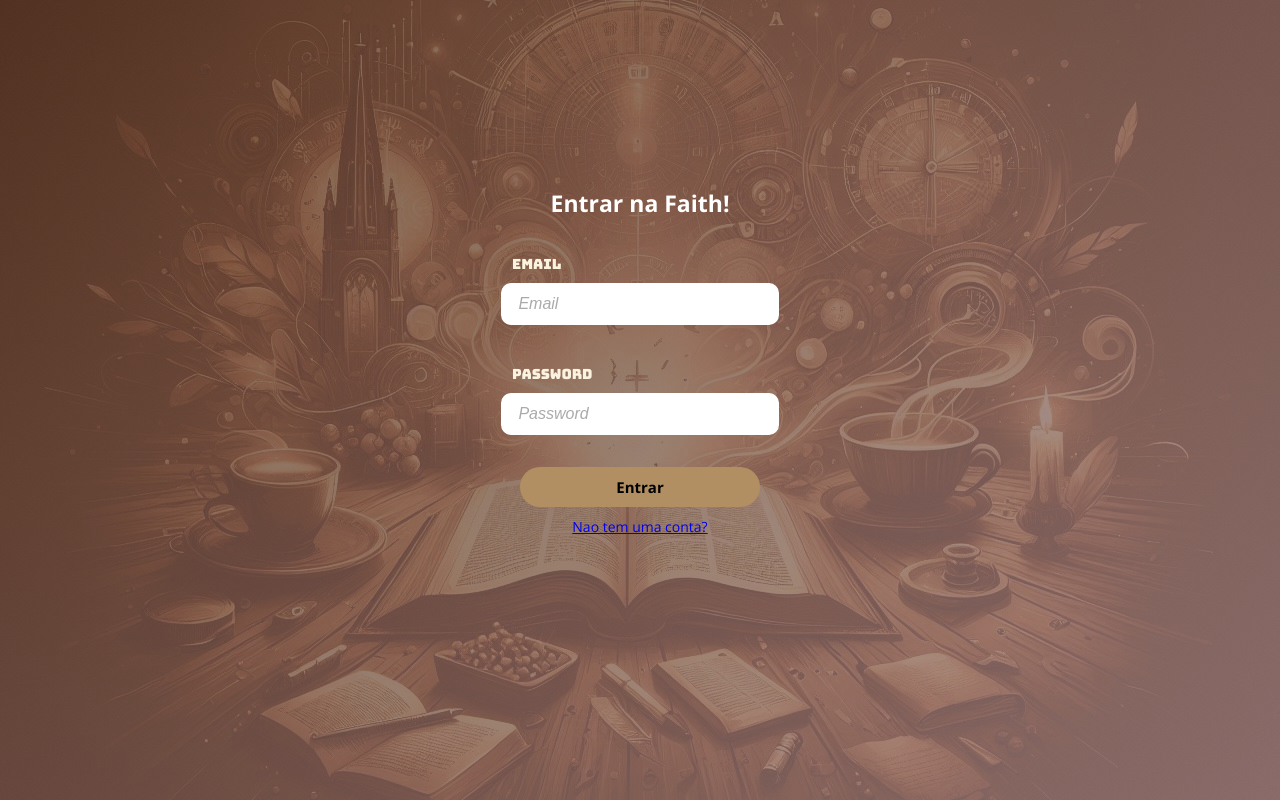
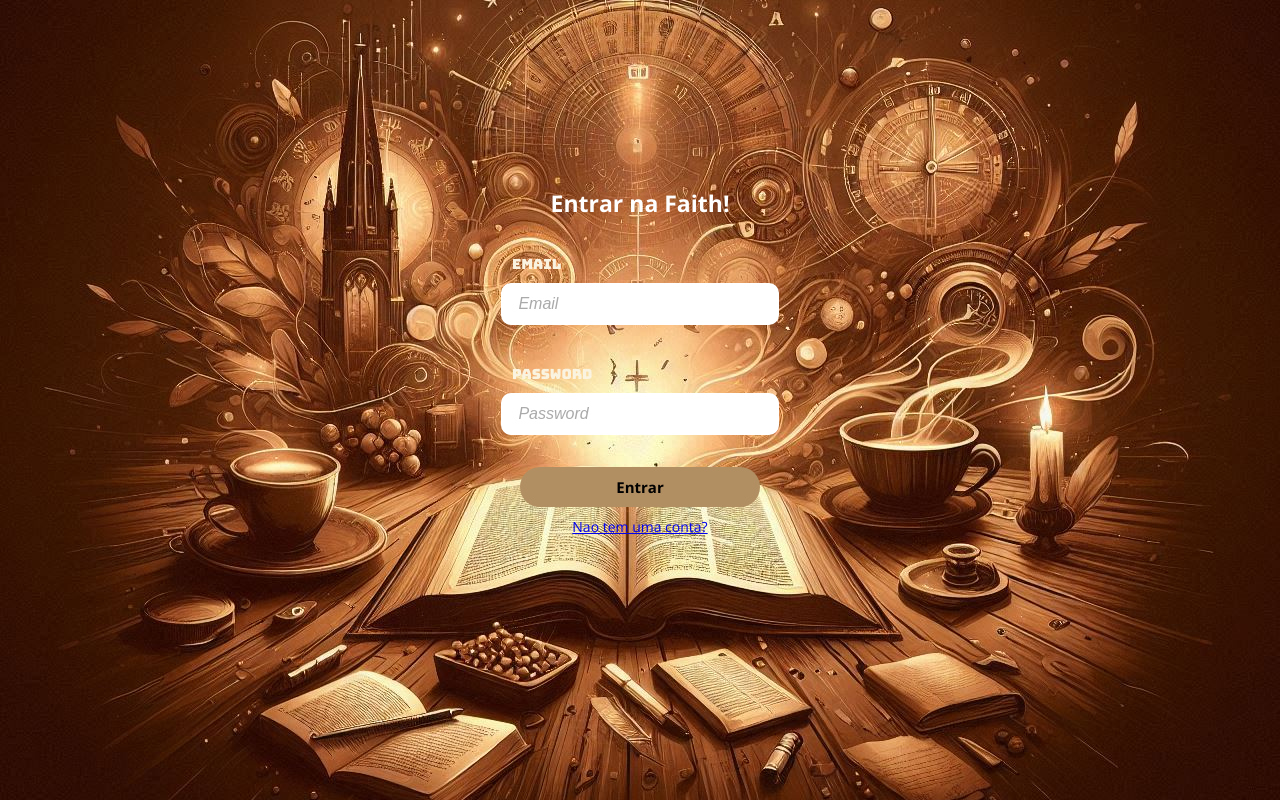
Before and after one commit to Guilherme-SilvaH/faith, a React (Vite) app in the folder front-end/: page / in a window 1280 px wide. Built offline with nearby package versions, Linux system fonts and the light colour scheme; a web font is replaced by a local one.

Commit message:
Update cadastro.sass

```diff
--- a/front-end/src/cadastro/cadastro.sass
+++ b/front-end/src/cadastro/cadastro.sass
@@ -11,7 +11,7 @@ body
     height: 100vh
 
     .bg
-        background: linear-gradient(135deg, rgba(91, 58, 41, 0.8), rgba(161, 131, 131, 0.8)),url("../assets/_9c239cdd-a892-4050-8b6c-effa35202c39.jpg")
+        background: url("../assets/_9c239cdd-a892-4050-8b6c-effa35202c39.jpg")
         background-position: center
 
         .divPai-container
```
